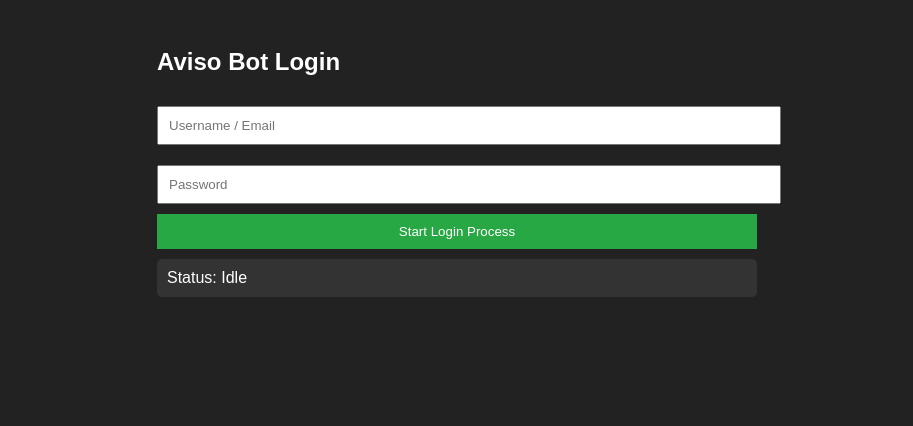
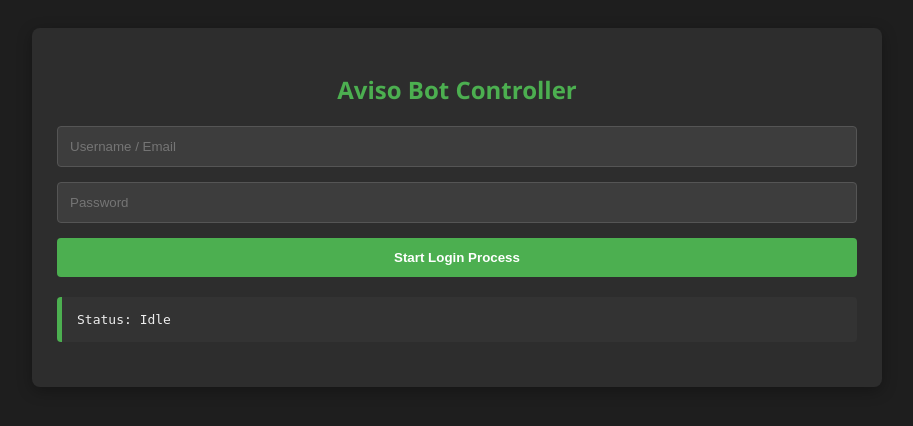
Before and after one commit to marslan-786/Aviso-2, a Flask app: page / in a window 1280 px wide. Shown: the top 426 px of the page, without its empty margins (183-1096 px from the left). Run offline with Flask 3, Linux system fonts and the light colour scheme.

Commit message:
Add files via upload

```diff
--- a/templates/index.html
+++ b/templates/index.html
@@ -3,34 +3,61 @@
 <head>
     <meta charset="UTF-8">
     <meta name="viewport" content="width=device-width, initial-scale=1.0">
-    <title>Aviso Bot Controller</title>
+    <title>Aviso Bot Controller Pro</title>
     <style>
-        body { font-family: sans-serif; background: #222; color: #fff; padding: 20px; }
-        .container { max-width: 600px; margin: 0 auto; }
-        input { width: 100%; padding: 10px; margin: 10px 0; }
-        button { width: 100%; padding: 10px; background: #28a745; color: white; border: none; cursor: pointer; }
-        .gallery { display: grid; grid-template-columns: 1fr; gap: 10px; margin-top: 20px; }
-        img { width: 100%; border: 2px solid #555; border-radius: 5px; }
-        .status { padding: 10px; background: #333; margin-top: 10px; border-radius: 5px; }
+        body { font-family: 'Segoe UI', Tahoma, Geneva, Verdana, sans-serif; background: #1e1e1e; color: #eee; padding: 20px; }
+        .container { max-width: 800px; margin: 0 auto; background: #2d2d2d; padding: 25px; border-radius: 8px; box-shadow: 0 4px 15px rgba(0,0,0,0.3); }
+        h2 { text-align: center; color: #4CAF50; }
+        .control-panel { display: grid; gap: 15px; margin-bottom: 20px; }
+        input { width: 100%; padding: 12px; background: #3d3d3d; border: 1px solid #555; color: #fff; border-radius: 4px; box-sizing: border-box;}
+        button { width: 100%; padding: 12px; border: none; border-radius: 4px; cursor: pointer; font-weight: bold; transition: background 0.3s;}
+        .btn-start { background: #4CAF50; color: white; }
+        .btn-start:hover { background: #45a049; }
+        .btn-code { background: #2196F3; color: white; }
+        .btn-code:hover { background: #0b7dda; }
+        .status-bar { padding: 15px; background: #333; border-radius: 4px; margin-bottom: 20px; font-family: monospace; border-left: 5px solid #4CAF50; }
+
+        /* Hidden by default */
+        #code-section { display: none; background: #3a3a2c; padding: 15px; border-radius: 4px; border: 2px solid #FFC107; }
+
+        .gallery { display: flex; flex-direction: column; gap: 15px; }
+        .gallery img { width: 100%; border: 3px solid #555; border-radius: 4px; box-shadow: 0 2px 10px rgba(0,0,0,0.2); }
     </style>
 </head>
 <body>
     <div class="container">
-        <h2>Aviso Bot Login</h2>
-        <input type="text" id="username" placeholder="Username / Email">
-        <input type="password" id="password" placeholder="Password">
-        <button onclick="startBot()">Start Login Process</button>
+        <h2>Aviso Bot Controller</h2>
 
-        <div class="status">Status: <span id="status-text">Idle</span></div>
+        <div class="control-panel">
+            <input type="text" id="username" placeholder="Username / Email">
+            <input type="password" id="password" placeholder="Password">
+            <button class="btn-start" onclick="startBot()" id="startBtn">Start Login Process</button>
+        </div>
+
+        <div id="code-section" class="control-panel">
+            <h3>⚠️ Email Code Required!</h3>
+            <p>Please check your email and enter the code below:</p>
+            <input type="text" id="email-code" placeholder="Enter Verification Code">
+            <button class="btn-code" onclick="submitCode()">Submit Code</button>
+        </div>
+
+        <div class="status-bar">Status: <span id="status-text">Idle</span></div>
 
         <div class="gallery" id="gallery">
             </div>
     </div>
 
     <script>
+        // یہ سیٹ یاد رکھے گا کہ کون سی تصاویر دکھائی جا چکی ہیں
+        const displayedImages = new Set();
+
         function startBot() {
             const user = document.getElementById('username').value;
             const pass = document.getElementById('password').value;
+            if(!user || !pass) { alert("Please enter username and password"); return; }
+
+            document.getElementById('startBtn').disabled = true;
+            document.getElementById('startBtn').innerText = "Running...";
 
             fetch('/start', {
                 method: 'POST',
@@ -39,23 +66,65 @@
             });
         }
 
+        function submitCode() {
+            const code = document.getElementById('email-code').value;
+            if(!code) { alert("Please enter the code first"); return; }
+
+            fetch('/submit_code', {
+                method: 'POST',
+                headers: {'Content-Type': 'application/json'},
+                body: JSON.stringify({code: code})
+            })
+            .then(response => response.json())
+            .then(data => {
+                console.log("Code submitted:", data);
+                // ان پٹ کو صاف اور چھپا دیں
+                document.getElementById('email-code').value = '';
+                document.getElementById('code-section').style.display = 'none';
+            });
+        }
+
         // Live Update Loop
         setInterval(() => {
             fetch('/status')
                 .then(res => res.json())
                 .then(data => {
+                    // اسٹیٹس اپ ڈیٹ کریں
                     document.getElementById('status-text').innerText = data.step;
 
+                    // کوڈ سیکشن کو دکھائیں یا چھپائیں
+                    const codeSection = document.getElementById('code-section');
+                    if (data.needs_code && codeSection.style.display !== 'block') {
+                        codeSection.style.display = 'block';
+                        // ایک بار الرٹ بھی دے سکتے ہیں (اختیاری)
+                        // alert("Code required! Check your email.");
+                    } else if (!data.needs_code && codeSection.style.display === 'block') {
+                         codeSection.style.display = 'none';
+                    }
+
+                    // گیلری کو بغیر ریفریش کیے اپ ڈیٹ کریں
                     const gallery = document.getElementById('gallery');
-                    gallery.innerHTML = ''; // Clear old images
-                    data.images.forEach(src => {
-                        // Cache bust logic to force refresh if image changes
-                        const img = document.createElement('img');
-                        img.src = src + "?t=" + new Date().getTime();
-                        gallery.appendChild(img);
+                    data.images.forEach(filename => {
+                        // اگر یہ تصویر پہلے نہیں دیکھی، تب ہی ایڈ کریں
+                        if (!displayedImages.has(filename)) {
+                            const img = document.createElement('img');
+                            // کیشے سے بچنے کے لیے ٹائم اسٹیمپ لگائیں
+                            img.src = `/static/screenshots/${filename}?t=${new Date().getTime()}`;
+                            gallery.appendChild(img);
+                            // سیٹ میں شامل کریں تاکہ دوبارہ ایڈ نہ ہو
+                            displayedImages.add(filename);
+                            // آخری تصویر پر اسکرول کریں
+                            img.scrollIntoView({ behavior: 'smooth' });
+                        }
                     });
-                });
-        }, 2000); // Check every 2 seconds
+
+                    if (!data.is_running && document.getElementById('startBtn').disabled) {
+                         document.getElementById('startBtn').disabled = false;
+                         document.getElementById('startBtn').innerText = "Start Login Process";
+                    }
+                })
+                .catch(err => console.error("Status fetch error:", err));
+        }, 2000); // ہر 2 سیکنڈ بعد چیک کریں
     </script>
 </body>
 </html>
```
